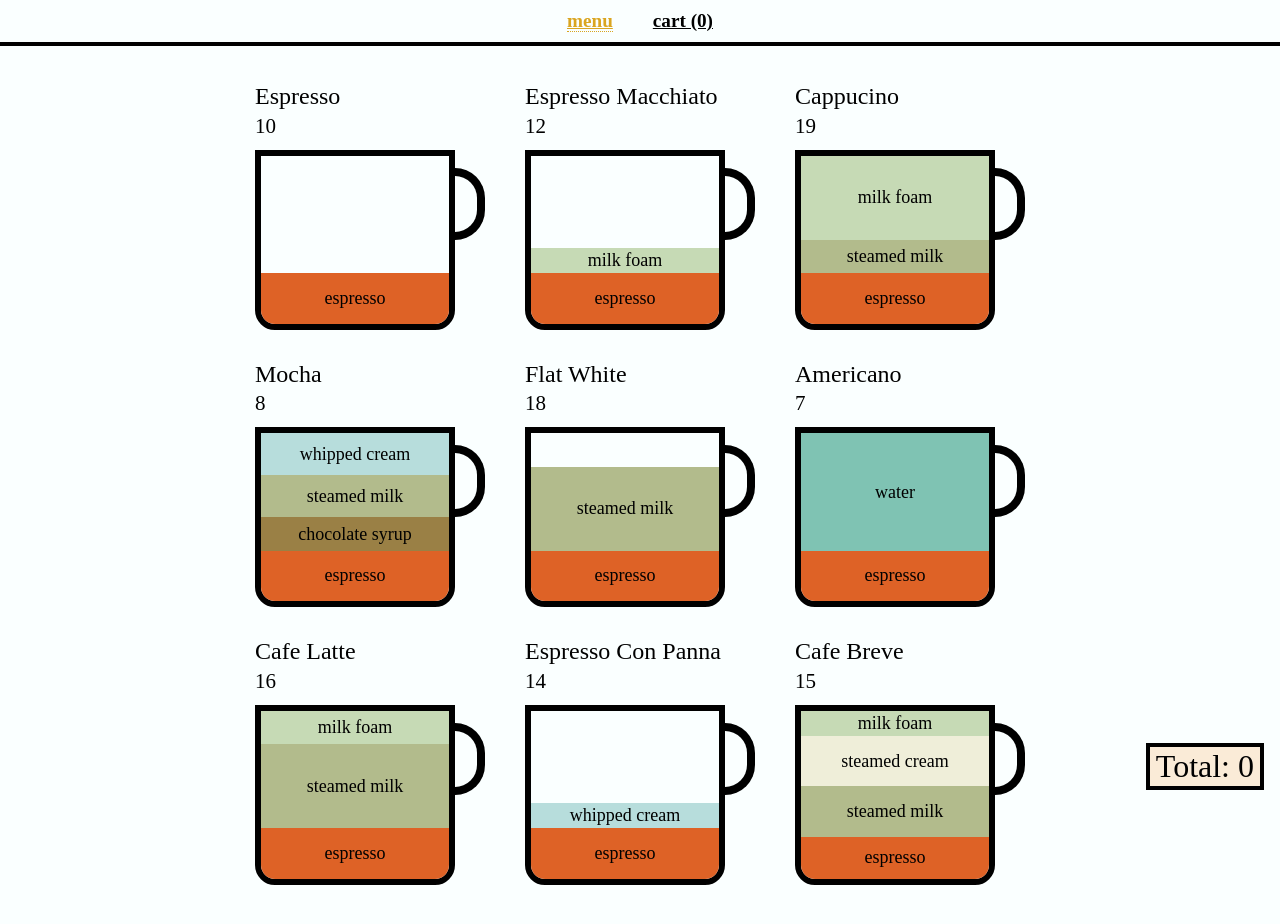
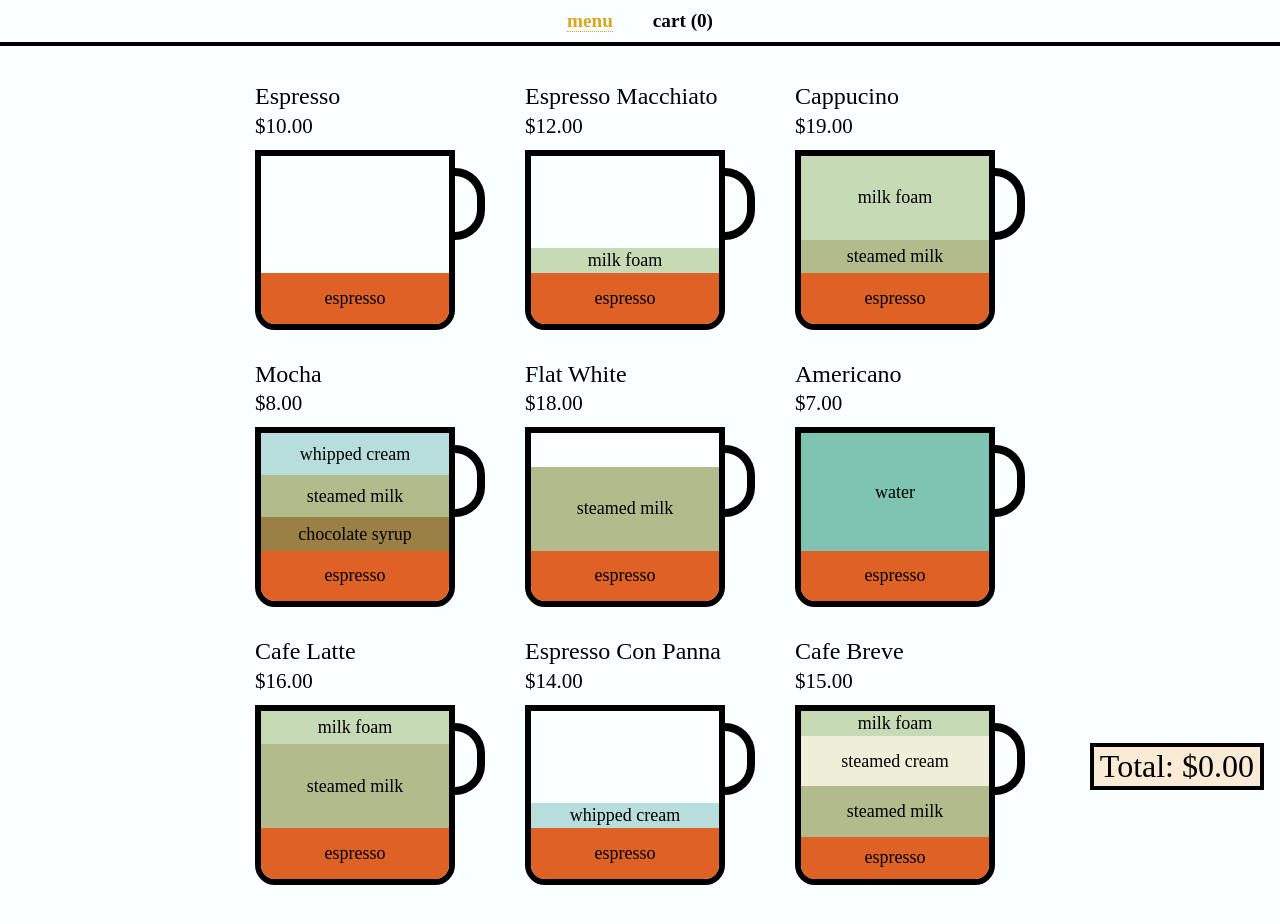
Before and after one commit to jecfish/coffee-cart, a Vue app: page /menu in a window 1280 px wide. Shown: the top 924 px of the page. Built offline with nearby package versions, Linux system fonts and the light colour scheme.

Commit message:
use currency util

```diff
--- a/src/components/pages/CartPage.vue
+++ b/src/components/pages/CartPage.vue
@@ -2,7 +2,7 @@
   <div class="list" v-if="cartList">
     <p v-if="!cartList.length">No coffee, go add some.</p>
     <div v-if="cartList.length">
-      <AppPay/>
+      <Pay/>
       <ul>
         <li class="list-header">
           <div>Item</div>
@@ -13,13 +13,13 @@
         <li v-for="item in cartList" :key="item.name">
           <div>{{ item.name }}</div>
           <div>
-            <span class="unit-desc">{{ item.unitPrice }} x {{ item.quantity }}</span>
+            <span class="unit-desc">{{ currency(item.unitPrice) }} x {{ item.quantity }}</span>
             <div class="unit-controller">
               <button type="button" @click="addOneCartItem(item.name)">+</button>
               <button type="button" @click="removeOneCartItem(item.name)">-</button>
             </div>
           </div>
-          <div>{{ item.price }}</div>
+          <div>{{ currency(item.price) }}</div>
           <div>
             <button class="delete" type="button" @click="removeCartItem(item.name)">x</button>
           </div>
@@ -32,6 +32,7 @@
 <script lang="ts">
 import { ref, defineComponent } from 'vue'
 import { mapState, mapActions, mapGetters, mapMutations } from 'vuex'
+import { currency } from '../../utils';
 import Pay from "../parts/Pay.vue";
 
 export default defineComponent({
@@ -44,6 +45,7 @@ export default defineComponent({
     }),
   },
   methods: {
+    currency,
     ...mapActions("cart", []),
     ...mapMutations("cart", ["addOneCartItem", "removeOneCartItem", "removeCartItem"])
   }
--- a/src/components/pages/ListPage.vue
+++ b/src/components/pages/ListPage.vue
@@ -5,7 +5,7 @@
         <h4>
           {{ coffee.name }}
           <br>
-          <small>{{ coffee.price }}</small>
+          <small>{{ currency(coffee.price) }}</small>
         </h4>
         <div class="cup" @click="addToCart(coffee.name)">
           <Cup :item="coffee"/>
@@ -19,6 +19,7 @@
 <script lang="ts">
 import { ref, defineComponent } from 'vue'
 import { mapState, mapMutations } from 'vuex'
+import { currency } from '../../utils';
 import Cup from "../parts/Cup.vue";
 import Pay from "../parts/Pay.vue";
 export default defineComponent({
@@ -33,6 +34,7 @@ export default defineComponent({
     this.$store.dispatch("coffees/getCoffeeList");
   },
   methods: {
+    currency,
     ...mapMutations("cart", ["addToCart"])
   }
 })
--- a/src/components/parts/Header.vue
+++ b/src/components/parts/Header.vue
@@ -66,6 +66,7 @@ a.router-link-active {
   }
 
   a {
+    text-decoration: none;
     font-size: 1.2rem;
   }
 }
--- a/src/components/parts/Pay.vue
+++ b/src/components/parts/Pay.vue
@@ -1,10 +1,11 @@
 <template>
-  <button class="pay" type="button" @click="pay()">Total: {{ total }}</button>
+  <button class="pay" type="button" @click="pay()">Total: {{ currency(total) }}</button>
 </template>
 
 <script lang="ts">
 import { ref, defineComponent } from 'vue'
 import { mapGetters } from 'vuex'
+import { currency } from '../../utils';
 
 export default defineComponent({
   name: 'Pay',
@@ -14,6 +15,7 @@ export default defineComponent({
     })
   },
   methods: {
+    currency,
     pay() {
       alert("Yay, order placed. Start a new order!");
       this.$store.commit("cart/emptyCart");
```
